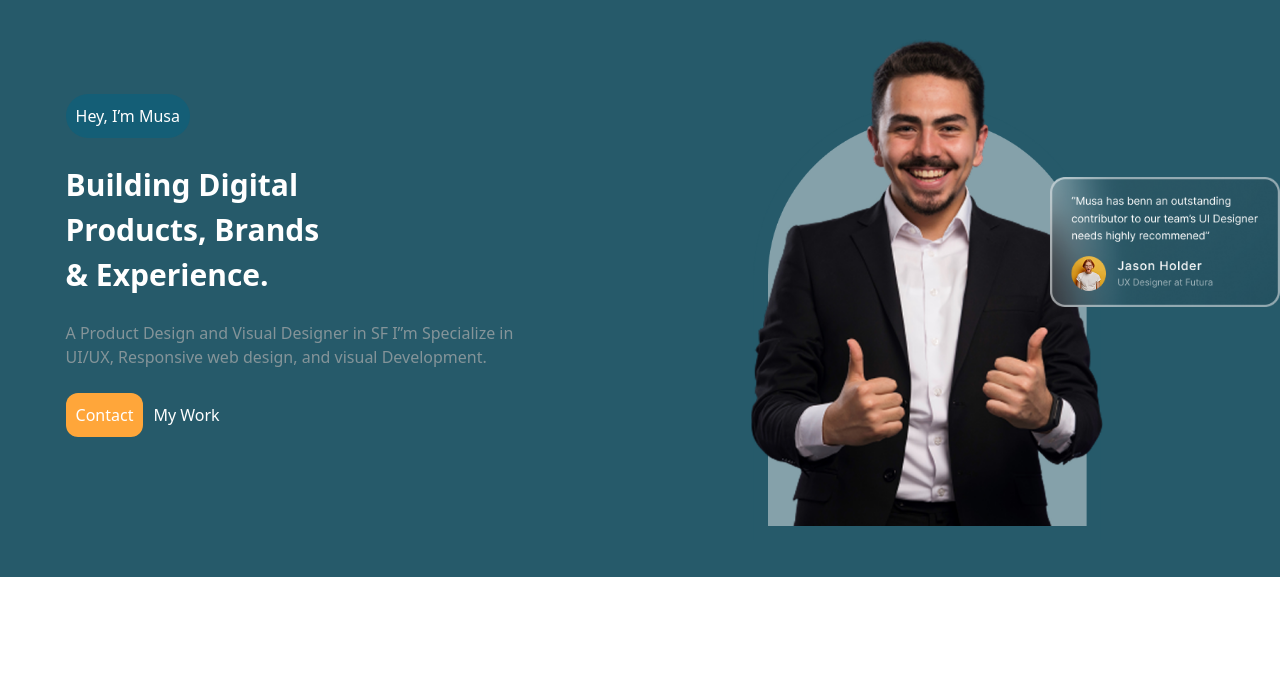
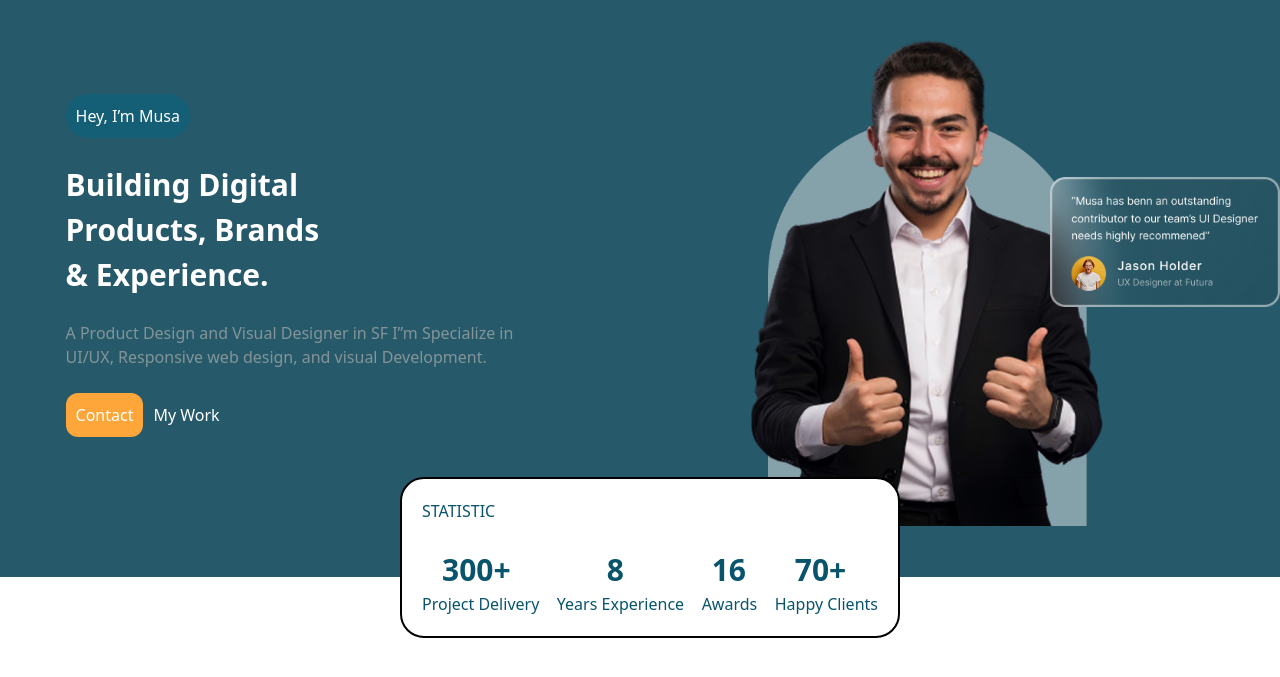
Before and after one commit to SOFTCLUB-2007/projet, a website: page src/index.html in a window 1280 px wide. Shown: the part 73-750 px from the top of the page. Drawn offline with nearby package versions, Linux system fonts and the light colour scheme; files that its build step writes are made by us from their sources.

Commit message:
section project created

```diff
--- a/src/index.html
+++ b/src/index.html
@@ -44,5 +44,36 @@
             </div>
     </section>
 </header>
+<main>
+    <section class="max-w-[1200px] m-auto">
+        <div class="border-2 border-solid border-black bg-white lg:w-[500px] p-[20px] absolute top-[550px] left-[400px] rounded-3xl w-[100%] hidden lg:block">
+            <p class="text-[#08546C]">STATISTIC</p> <br>
+            <div class="flex justify-between">
+
+                <div>
+                <h1 class="text-[#08546C] font-[600] pl-[20px] text-[30px]">300+</h1>
+                <p class="text-[#08546C]">Project Delivery</p>
+                </div>
+
+                <div>
+                    <h1 class="text-[#08546C] text-[30px] pl-[50px] font-[600]">8</h1>
+                    <p class="text-[#08546C]">Years Experience</p>
+                </div>
+
+                <div>
+                    <h1 class="text-[#08546C] text-[30px] pl-[10px] font-[600]">16</h1>
+                    <p class="text-[#08546C]">Awards</p>
+                </div>
+
+                <div>
+                    <h1 class="text-[#08546C] text-[30px] pl-[20px] font-[600]">70+</h1>
+                    <p class="text-[#08546C]">Happy Clients</p>
+                </div>
+
+            </div>
+
+        </div>
+    </section>
+</main>
 </body>
 </html>
```
